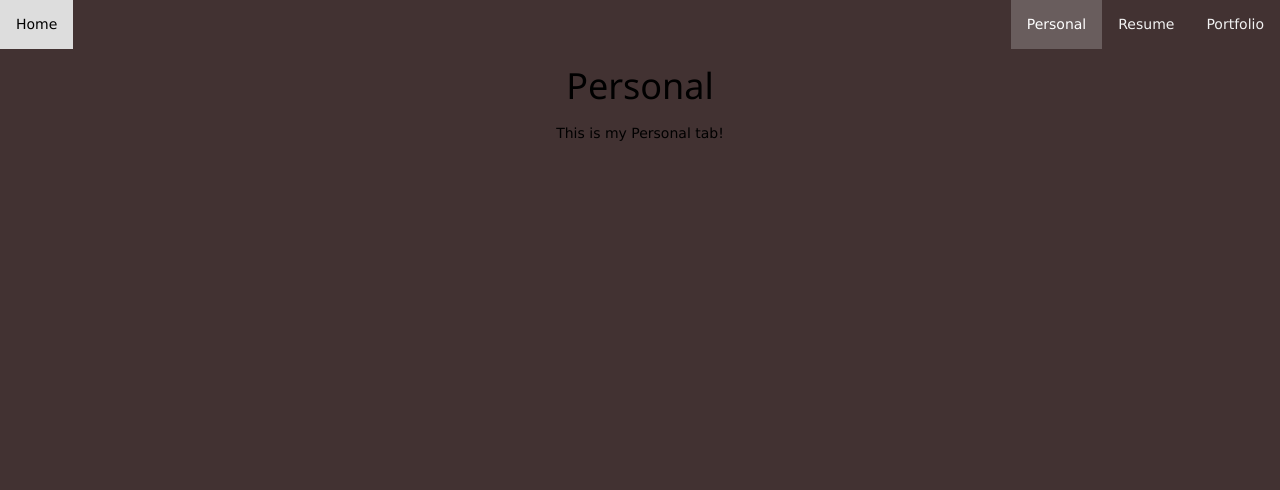
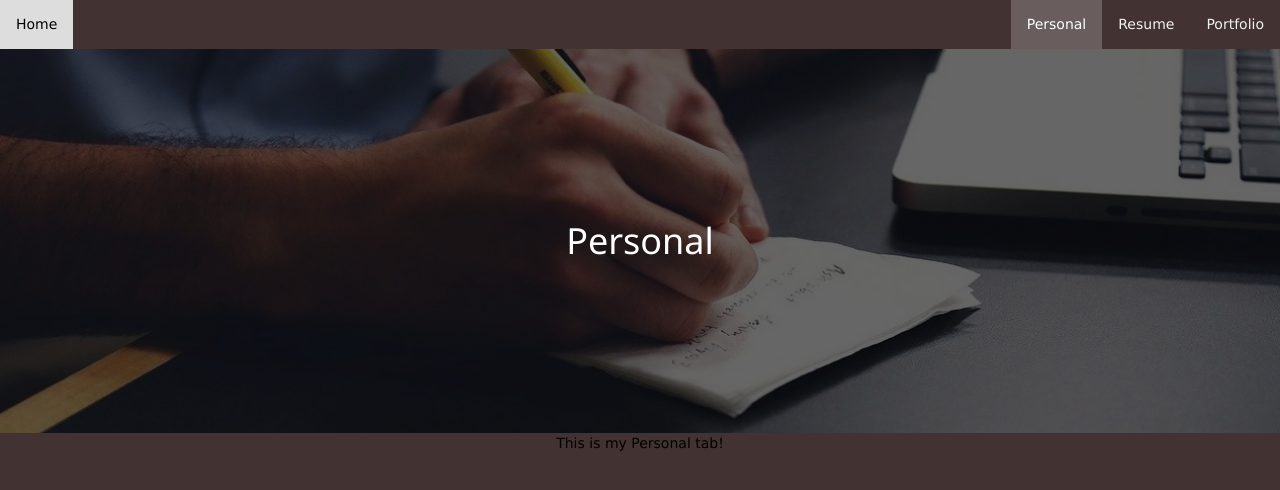
Before and after one commit to leoy94/react-amplify-portfolio, a React (Create React App) app: page / in a window 1280 px wide. Both pictures are taken after a click on the element "Personal". Shown: the top 490 px of the page. Built offline with nearby package versions, Linux system fonts and the light colour scheme.

Commit message:
added personal header

```diff
--- a/src/components/Body/Bodies.jsx
+++ b/src/components/Body/Bodies.jsx
@@ -31,15 +31,12 @@ class Bodies extends Component {
 			},
 			{
 				className: 'Personal',
+				id: 'Personal-Body',
 				active: this.props.currenttab == 'Personal' ? true : false,
 				columns: [
 					{
 						id: 'Personal-Overview',
-						text: (
-							<div>
-								<h1>Personal</h1>
-							</div>
-						)
+						text: <h1 id="Personal-Overview-Text">Personal</h1>
 					},
 					{
 						id: 'Personal-Image',
--- a/src/components/Body/HomeBody.css
+++ b/src/components/Body/HomeBody.css
@@ -12,7 +12,7 @@ body {
 	margin: 10px;
 
 	animation-name: home-text;
-	animation-duration: .5s;
+	animation-duration: 2s;
 }
 
 @keyframes home-text {
--- /dev/null
+++ b/src/components/Body/PersonalBody.css
@@ -0,0 +1,35 @@
+#Personal-Overview {
+	display: grid;
+	grid-template-columns: 1fr;
+	grid-template-rows: repeat(auto, 1fr);
+	color: white;
+	justify-content: center;
+	height: 30vw;
+
+	background-image: url('./Personal-Header.jpg');
+	background-size: cover;
+	background-position: bottom;
+	background-repeat: no-repeat;
+
+	background-color: rgba(0, 0, 0, 0.6);
+
+	align-content: stretch;
+}
+
+#Personal-Overview #Personal-Overview-Text {
+	display: flex;
+
+	color: white;
+	grid-column: 1/2;
+	grid-row: 1/2;
+	/* text-justify: center; */
+	text-align: center;
+
+	/* used to mimic opacity */
+	background-color: rgba(0, 0, 0, 0.6);
+
+	justify-content: center;
+	align-items: center;
+
+	margin: 0;
+}
--- a/src/components/Body/content.jsx
+++ b/src/components/Body/content.jsx
@@ -1,7 +1,9 @@
 import React, { Component } from 'react';
 import './body.css';
 import './HomeBody.css';
+import './PersonalBody.css';
 import Headshot from './Headshot.png';
+import Personal from './Personal-Header.jpg';
 
 class Content extends Component {
 	state = {};
```
Also changed, not shown: src/components/Body/Personal-Header.jpg (added).
